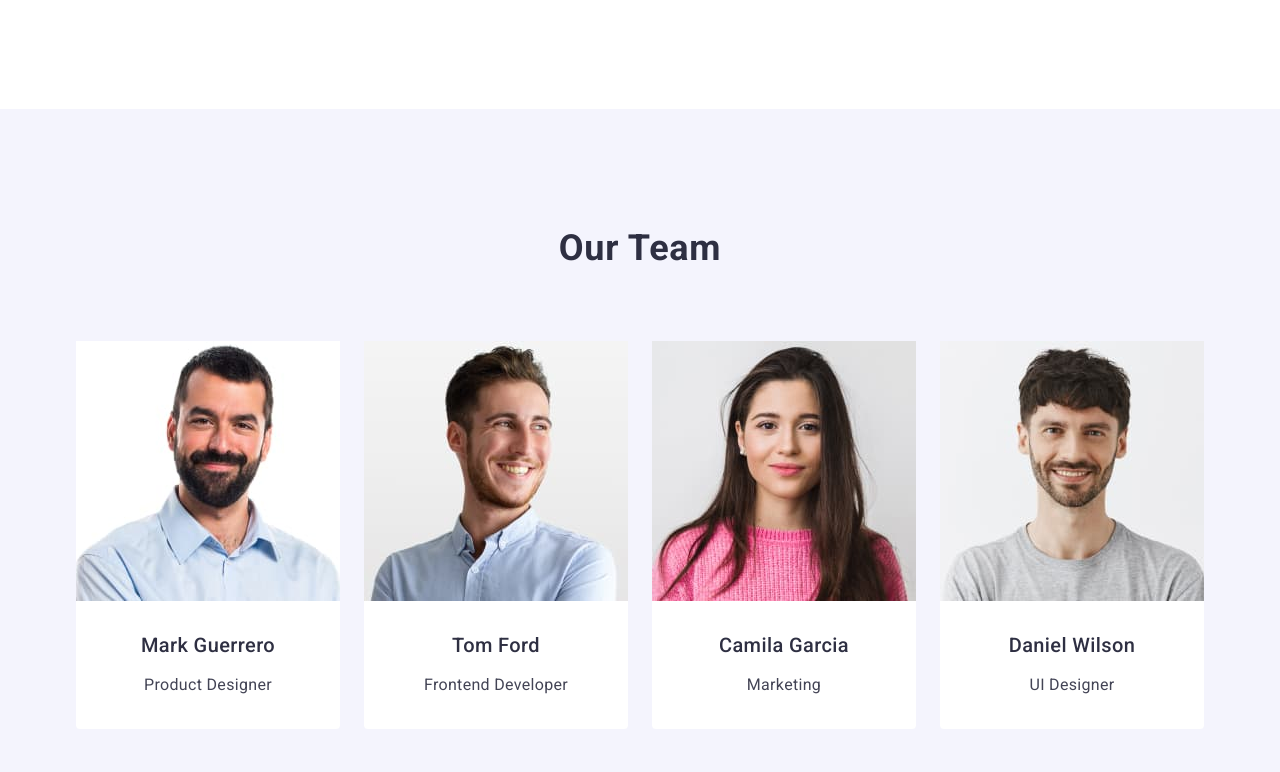
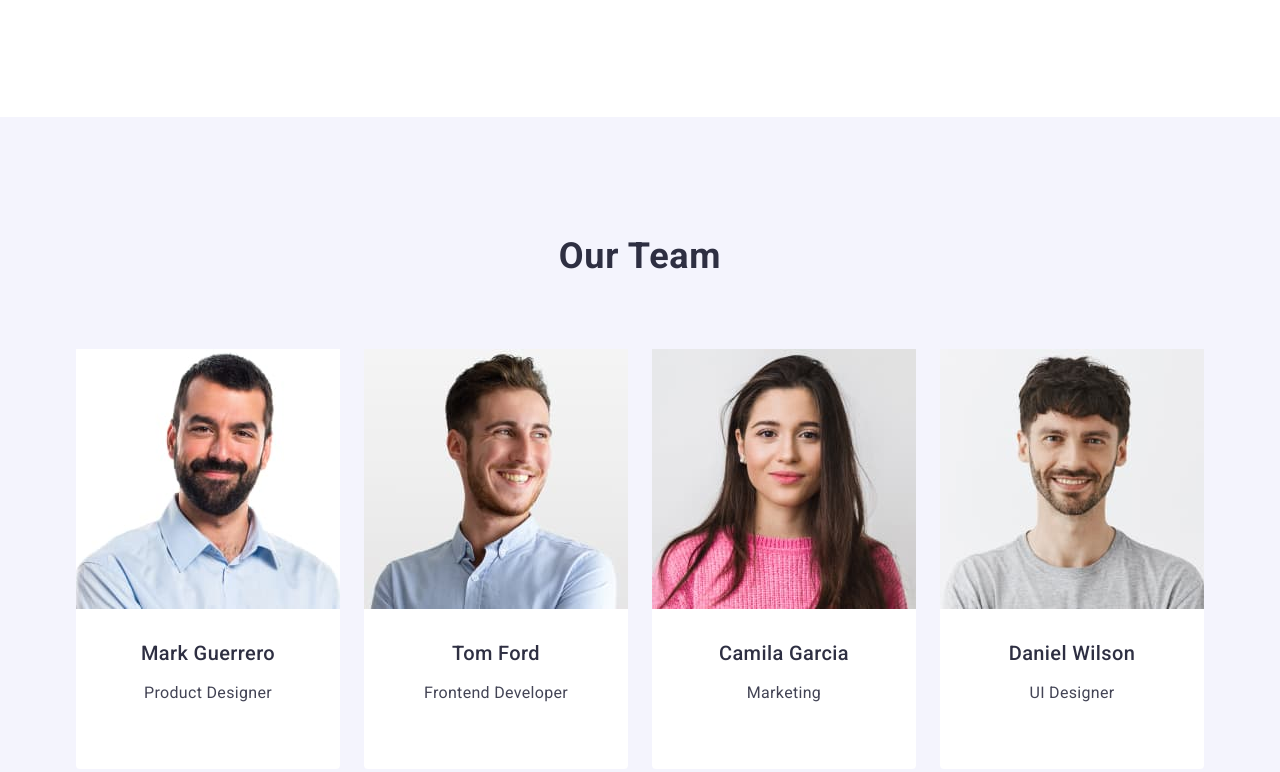
Before and after one commit to TarasDemkovych/goit-markup-hw-03, a plain HTML site: page index.html in a window 1280 px wide. Shown: the part 932-1704 px from the top of the page. Drawn offline with nearby package versions, Linux system fonts and the light colour scheme.

Commit message:
section 4

```diff
--- a/css/styles.css
+++ b/css/styles.css
@@ -189,7 +189,7 @@ p {
   gap: 8px;
   width: calc((100% - 72px) / 4);
 }
-.title {
+.title {margin-bottom: 8px;
   font-weight: 500;
   font-size: 20px;
   line-height: 1.2;
@@ -201,6 +201,12 @@ p {
   line-height: 1.5;
   letter-spacing: 0.02em;
 }
+.container-team{padding: 32px 0;
+  display: flex;
+  align-items: center;
+  justify-content: center;
+  flex-direction: column;
+  gap: 8px;}
 /*section 3*/
 .sec-our {
   padding: 120px 0;
@@ -236,11 +242,9 @@ p {
 
 .title-person {
   display: flex;
-  align-items: center;
+  text-align: center;
   justify-content: center;
   flex-direction: column;
-  gap: 8px;
-  margin-top: 32px;
   font-weight: 500;
   margin-bottom: 8px;
   font-size: 20px;
@@ -254,7 +258,7 @@ p {
 
 
 }
-.Portfolio-list{
+.portfolio-list{
   display: flex;
   flex-wrap: wrap;
 gap: 48px 24px;
@@ -265,7 +269,6 @@ img {
 
 .our-text {
   text-align: center;
-  margin-top: 8px;
   padding-bottom: 32px;
   letter-spacing: 0.02em;
   color: #434455;
--- a/index.html
+++ b/index.html
@@ -102,8 +102,10 @@
                 width="264"
                 height="260"
               />
+              <div class="container-team">
                 <h3 class="title-person">Mark Guerrero</h3>
                 <p class="our-text">Product Designer</p>
+              </div>
             </li>
             <li class="item-our">
               <img
@@ -112,8 +114,10 @@
                 width="264"
                 height="260"
               />
+              <div class="container-team">
                 <h3 class="title-person">Tom Ford</h3>
                 <p class="our-text">Frontend Developer</p>
+              </div>
             </li>
             <li class="item-our">
               <img
@@ -122,8 +126,10 @@
                 width="264"
                 height="260"
               />
+              <div class="container-team">
                 <h3 class="title-person">Camila Garcia</h3>
                 <p class="our-text">Marketing</p>
+              </div>
             </li>
             <li class="item-our">
               <img
@@ -132,8 +138,10 @@
                 width="264"
                 height="260"
               />
+              <div class="container-team">
                 <h3 class="title-person">Daniel Wilson</h3>
                 <p class="our-text">UI Designer</p>
+              </div>
             </li>
           </ul>
         </div>
@@ -142,7 +150,7 @@
       <section class="sec-our-portfolio">
         <div class="container">
           <h2 class="title-our-portfolio">Our Portfolio</h2>
-          <ul class="Portfolio-list">
+          <ul class="portfolio-list">
             <li class="item-portfolio">
               <img
                 src="./images/computer.jpg"
```
Lines whose indentation alone changed are shown as unchanged.
